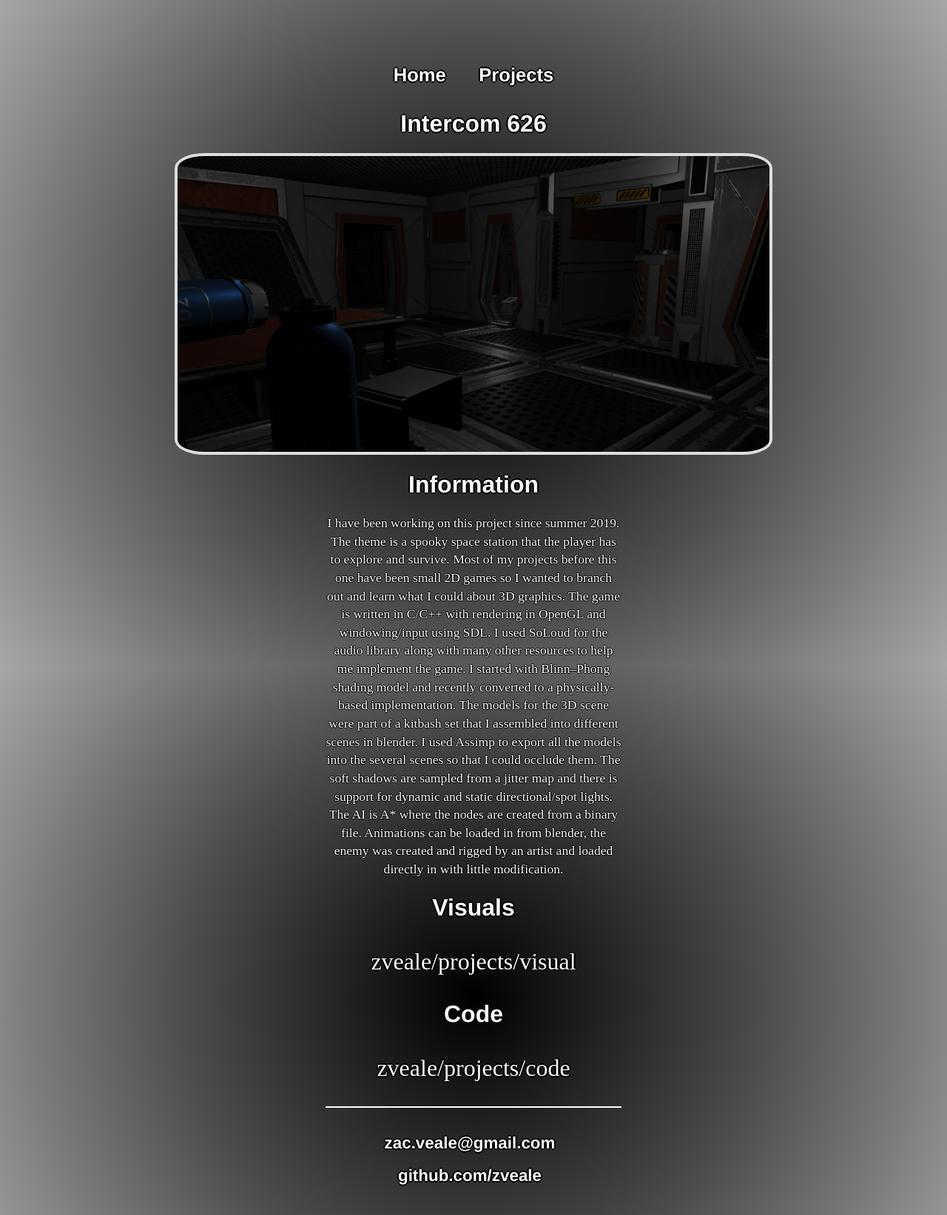
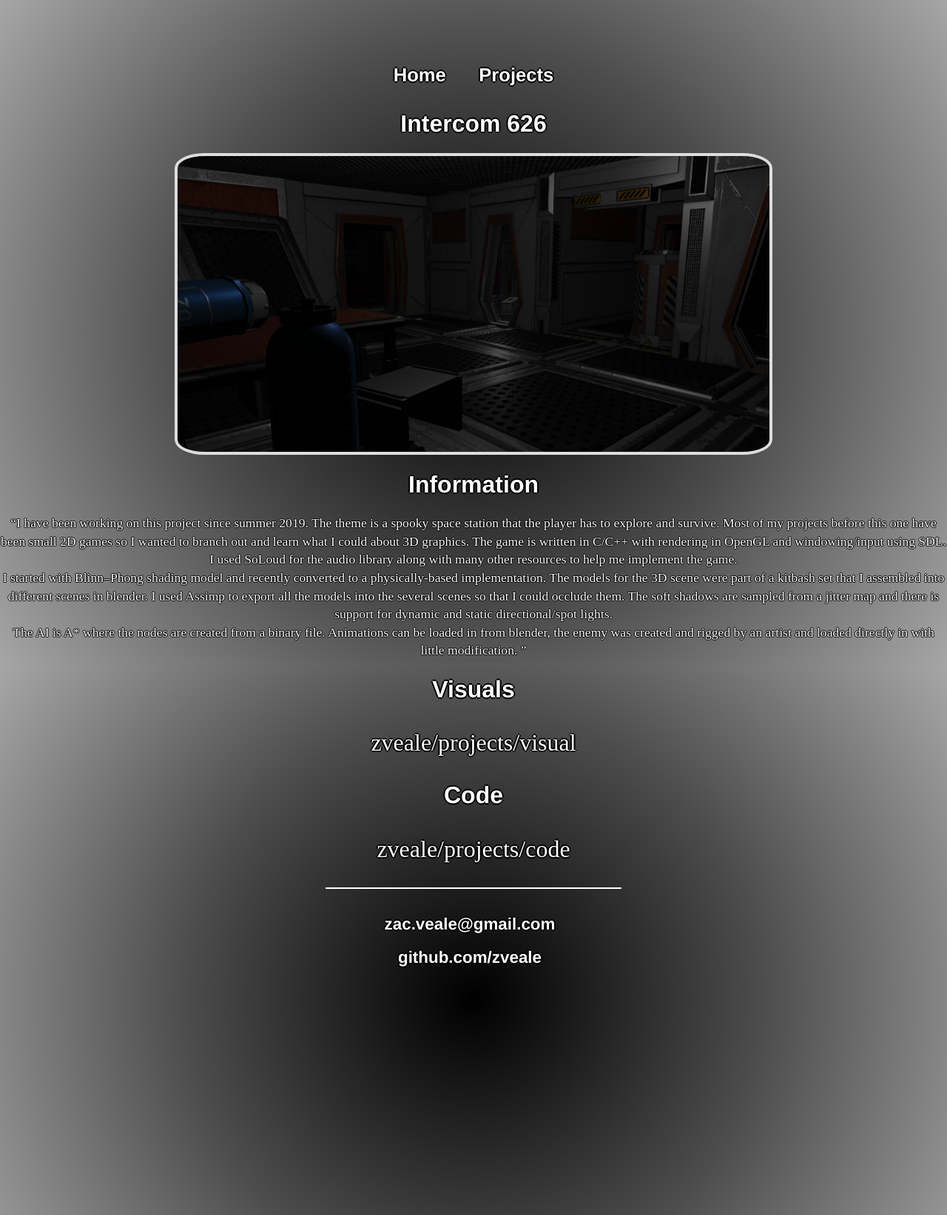
Before and after one commit to zveale/zveale.github.io, a Jekyll site: the page built from projects/index.html, in a window 1280 px wide. Shown: the whole page at 74% size. Built offline with Jekyll 4.4.1, drawn with Linux system fonts in a browser that asks for light colours.

Commit message:
formatting

```diff
--- a/css/main.css
+++ b/css/main.css
@@ -96,6 +96,18 @@ p {
     margin-left: auto;
     margin-right: auto;
 }
+q {
+    font-size: 1.1em;
+    line-height: 1.4em;
+    color: #000;
+	color: white;
+	text-shadow: -1px 0 black, 0 1px black, 1px 0 black, 0 -1px black;
+    max-width: 600px;
+	margin-top: 20px;
+    margin-bottom: 20px;
+    margin-left: auto;
+    margin-right: auto;
+}
 footer {
     border-top: 2px solid #fff;
 	max-width: 400px;
--- a/projects/index.html
+++ b/projects/index.html
@@ -8,9 +8,10 @@ title: Projects
 		<div class="intercomPhoto"></div>
 
 		<h1>Information</h1>
-		<p>I have been working on this project since summer 2019. The theme is a spooky space station that the player has to explore and survive. Most of my projects before this one have been small 2D games so I wanted to branch out and learn what I could about 3D graphics. The game is written in C/C++ with rendering in OpenGL and windowing/input using SDL. I used SoLoud for the audio library along with many other resources to help me implement the game.
-		   I started with Blinn–Phong shading model and recently converted to a physically-based implementation. The models for the 3D scene were part of a kitbash set that I assembled into different scenes in blender. I used Assimp to export all the models into the several scenes so that I could occlude them. The soft shadows are sampled from a jitter map and there is support for dynamic and static directional/spot lights.
-		   The AI is A* where the nodes are created from a binary file. Animations can be loaded in from blender,  the enemy was created and rigged by an artist and loaded directly in with little modification.</p>
+		<q>I have been working on this project since summer 2019. The theme is a spooky space station that the player has to explore and survive. Most of my projects before this one have been small 2D games so I wanted to branch out and learn what I could about 3D graphics. The game is written in C/C++ with rendering in OpenGL and windowing/input using SDL. I used SoLoud for the audio library along with many other resources to help me implement the game.
+		   <br>I started with Blinn–Phong shading model and recently converted to a physically-based implementation. The models for the 3D scene were part of a kitbash set that I assembled into different scenes in blender. I used Assimp to export all the models into the several scenes so that I could occlude them. The soft shadows are sampled from a jitter map and there is support for dynamic and static directional/spot lights.
+		   <br>The AI is A* where the nodes are created from a binary file. Animations can be loaded in from blender,  the enemy was created and rigged by an artist and loaded directly in with little modification.
+		</q>
 
 		<h1>Visuals</h1>
 		<a href="https://github.com/zveale/projects/tree/master/Intercom%20626/visual">zveale/projects/visual</a>
```
